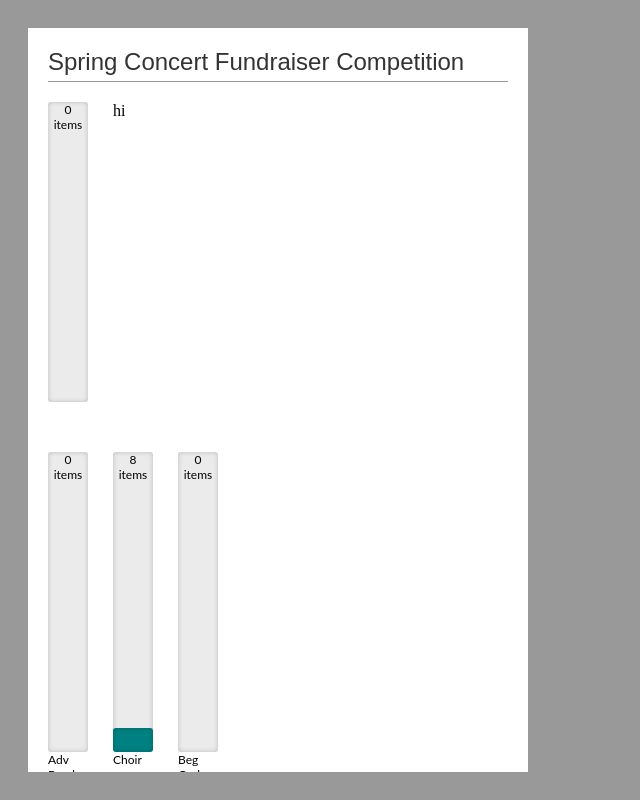
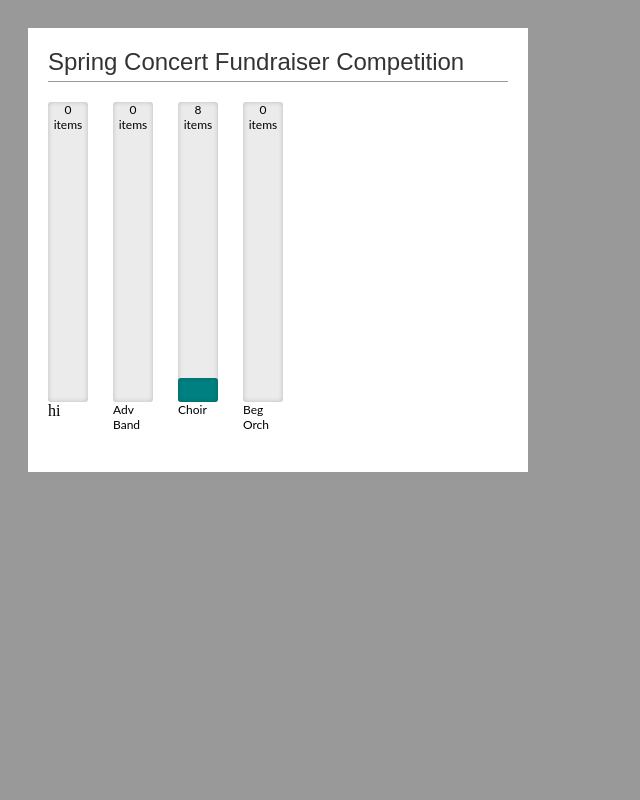
Before and after one commit to koharker/Fundraising-Competition, a plain HTML site: page index.html in a window 1280 px wide. Shown: the whole page, without its empty margins (0-640 px from the left). Drawn offline with nearby package versions, Linux system fonts and the light colour scheme.

Commit message:
Update index.html

```diff
--- a/index.html
+++ b/index.html
@@ -10,7 +10,7 @@
     <div class="container vertical rounded">
       <h2>Spring Concert Fundraiser Competition</h2>
 
-      <div style="height: 350px;">
+      <div style="height: 350px; width: 40px; float: left; margin-right: 25px">
         <div class="progress-bar">
           <div class="progress-track">
               <div style="height: 0px; text-align: center">
```
